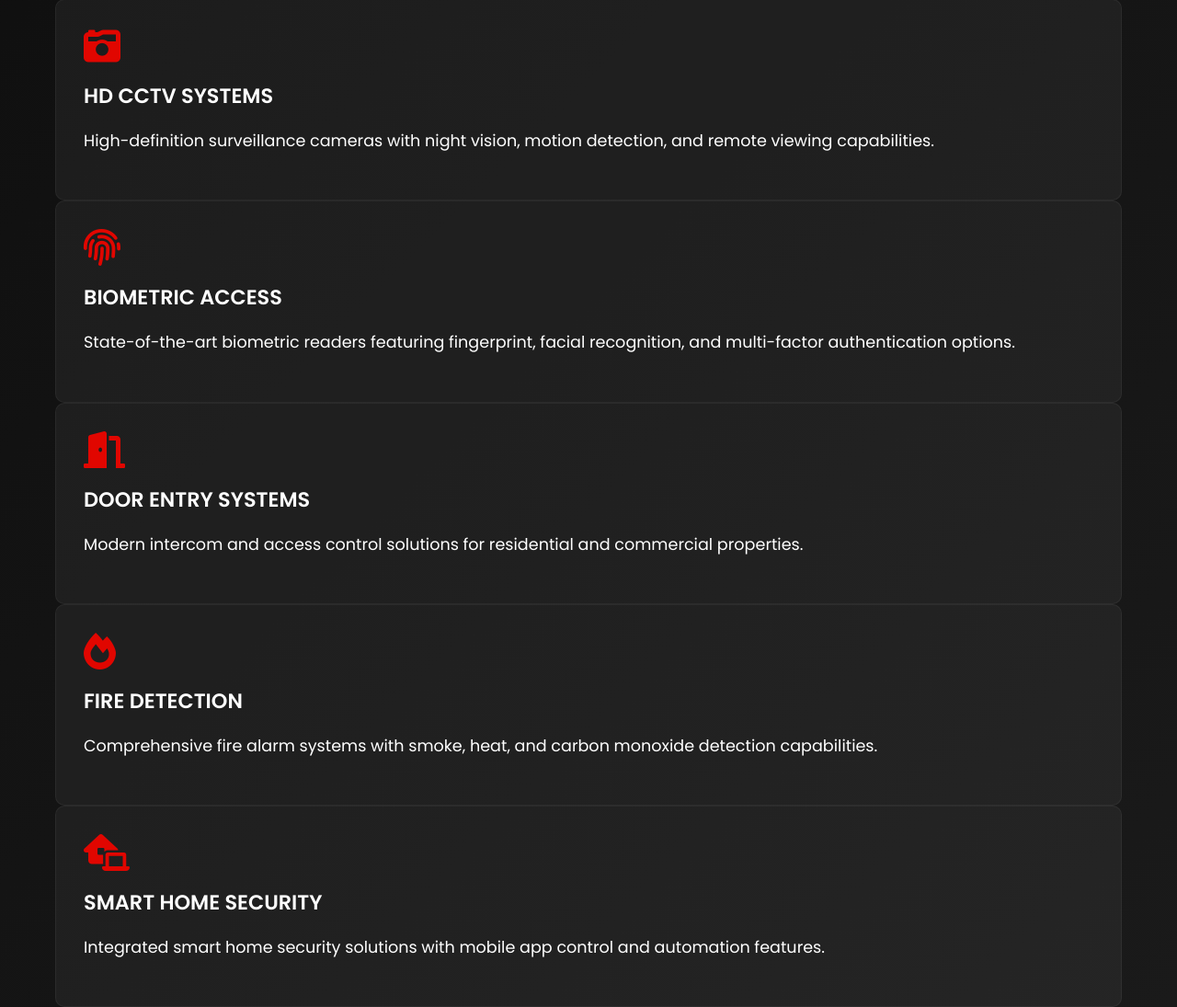
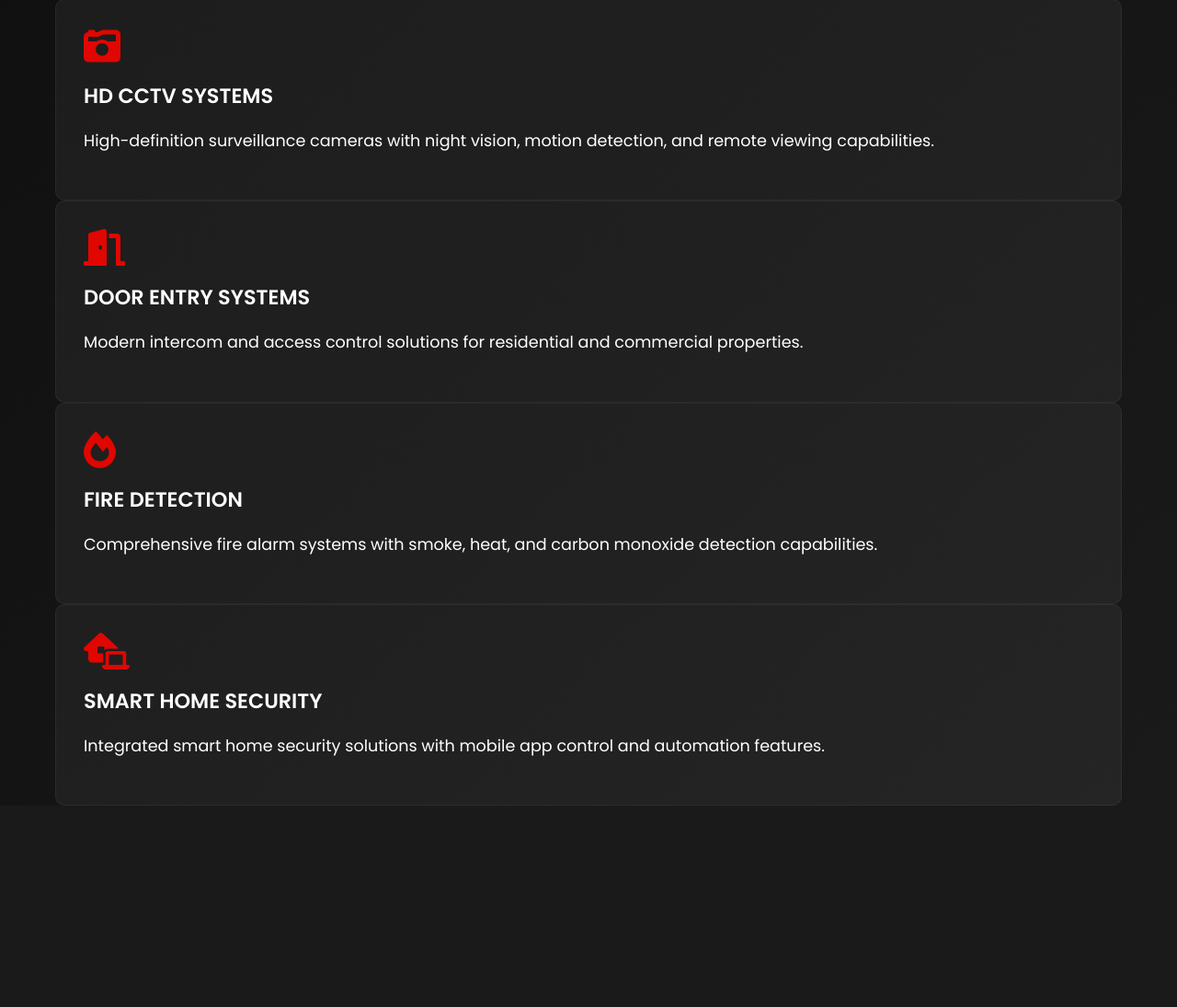
Before and after one commit to Avtecsec/avtec-security, a Flask app: page /products in a window 1280 px wide. Shown: the part 3724-4819 px from the top of the page at 92% size. After the commit the page ends 4600 px from the top, so only its background shows below. Run offline with Flask 3, Linux system fonts and the light colour scheme.

Commit message:
Assistant checkpoint: Remove Biometric Access from all pages
Assistant generated file changes:
- templates/services.html: Remove Biometric Access completely, Remove Biometric Access from Residential Security section if present
- templates/products.html: Remove Biometric Access from products page if present

---

User prompt:

i can still see the biometric access

Replit-Commit-Author: Assistant
Replit-Commit-Session-Id: 80ba3784-7949-4c15-803a-ef0b6d2aea78

```diff
--- a/templates/products.html
+++ b/templates/products.html
@@ -123,12 +123,6 @@
             </div>
 
             <div class="product-card">
-                <i class="fas fa-fingerprint"></i>
-                <h3>Biometric Access</h3>
-                <p>State-of-the-art biometric readers featuring fingerprint, facial recognition, and multi-factor authentication options.</p>
-            </div>
-
-            <div class="product-card">
                 <i class="fas fa-door-open"></i>
                 <h3>Door Entry Systems</h3>
                 <p>Modern intercom and access control solutions for residential and commercial properties.</p>
```
